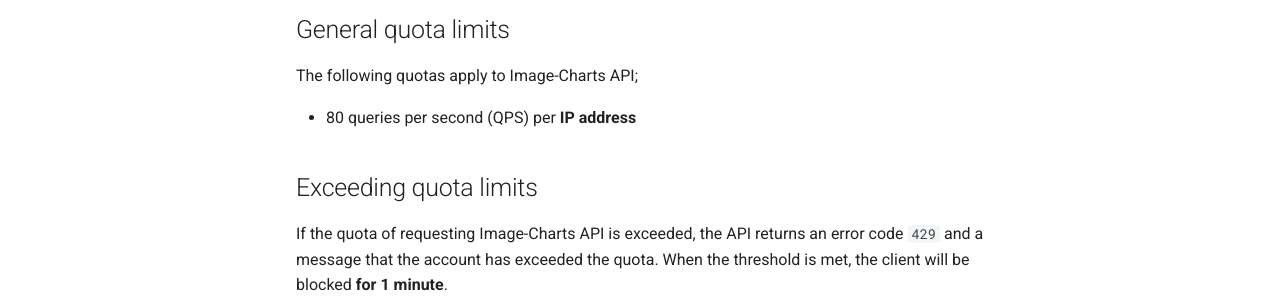
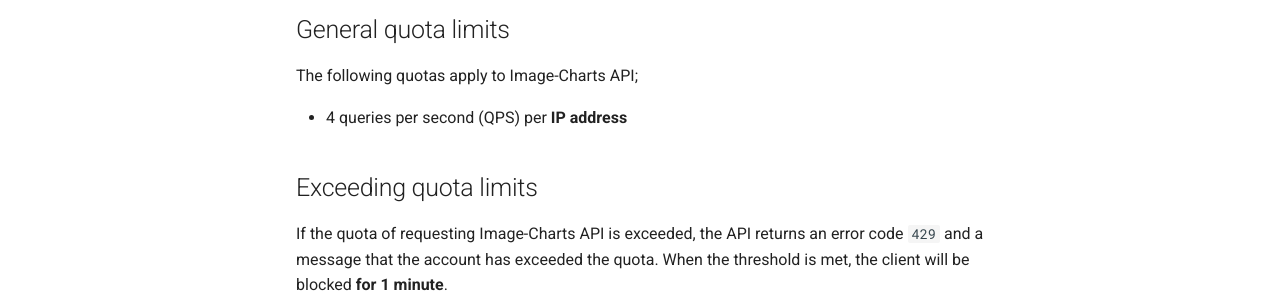
Before and after one commit to image-charts/documentation, an MkDocs documentation site: the page built from docs/limits-and-quotas.md, in a window 1280 px wide. Shown: the part 321-621 px from the top of the page. Built offline with MkDocs 1.6.1 and Material for MkDocs 9.7.7, drawn with Linux system fonts in a browser that asks for light colours; comment, search, counter and statistics services are not loaded.

Commit message:
Update limits-and-quotas.md

```diff
--- a/docs/limits-and-quotas.md
+++ b/docs/limits-and-quotas.md
@@ -9,7 +9,7 @@
 
 The following quotas apply to Image-Charts API;
 
-- 80 queries per second (QPS) per **IP address**
+- 4 queries per second (QPS) per **IP address**
 
 
 ## Exceeding quota limits
```
